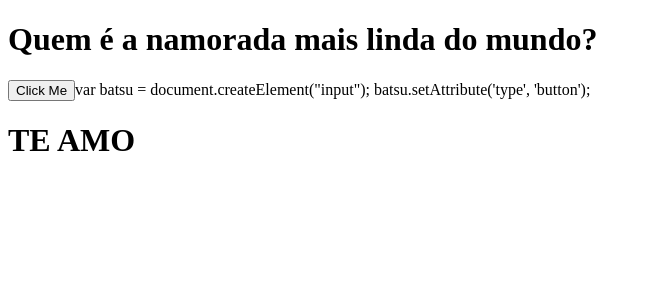
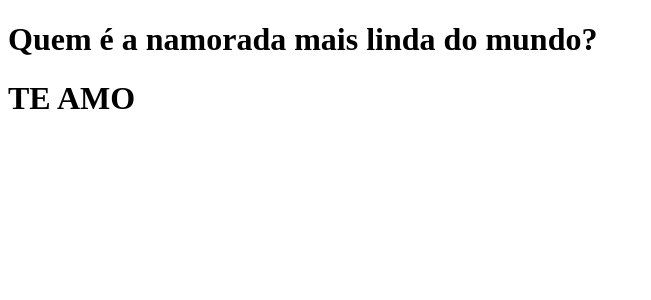
Before and after one commit to HenriquePollo1/clone-tabnews, a Next.js app: page / in a window 1280 px wide. Shown: the top 300 px of the page, without its empty margins (0-651 px from the left). Built offline with nearby package versions, Linux system fonts and the light colour scheme.

Commit message:
editorconfig

```diff
--- a/pages/index.js
+++ b/pages/index.js
@@ -1,9 +1,6 @@
 function Home(){
 return <><h1>Quem é a namorada mais linda do mundo? </h1>
-        <input type="button" value="Click Me"/>
-        var batsu = document.createElement("input");
-        batsu.setAttribute('type', 'button');
-        <h1>TE AMO </h1></>
+         <h1>TE AMO </h1></>
 }
 //proximo git commit usar o ammend
 export default Home;
```
Also changed, not shown: 1 other file (tests, documents, lock files or other folders).
